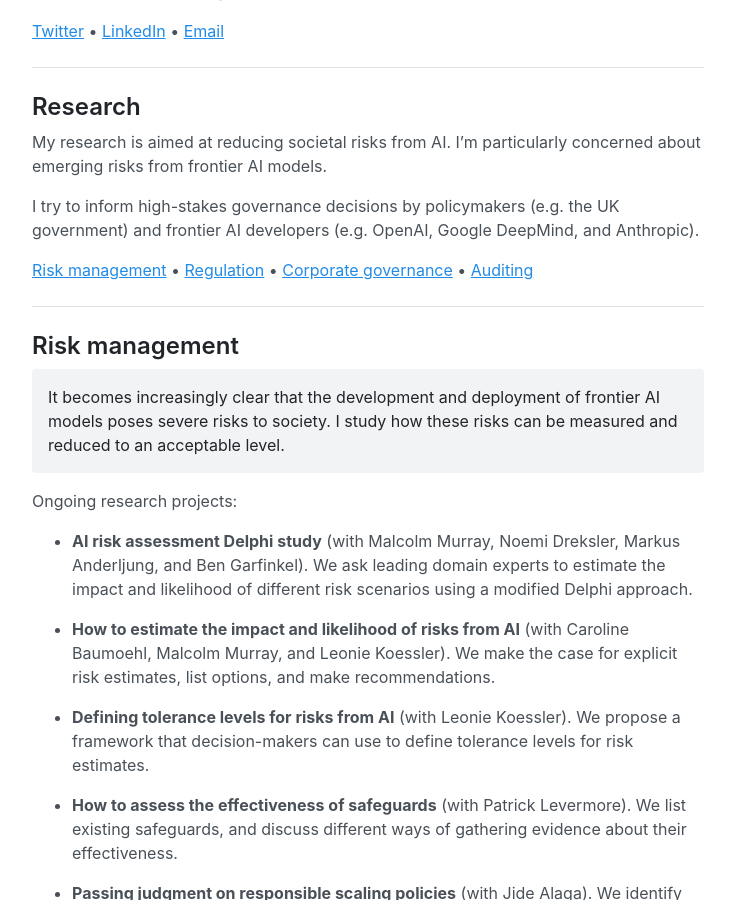
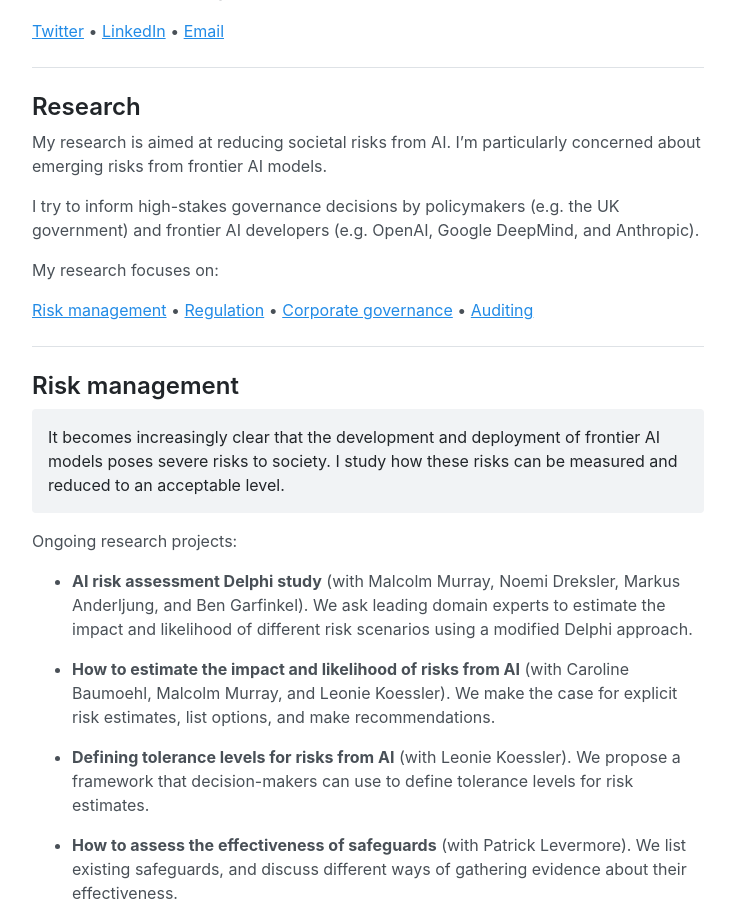
Before and after one commit to jonasschuett/jonasschuett.github.io, a Jekyll site: the page built from _posts/2020-04-04-introduction.md, in a window 1280 px wide and 900 px high, scrolled down 1017 px. Shown: the whole window, without its empty margins (272-1007 px from the left). Built offline with Jekyll 4.4.1, drawn with Linux system fonts in a browser that asks for light colours.

Commit message:
Update 2020-04-04-introduction.md

```diff
--- a/_posts/2020-04-04-introduction.md
+++ b/_posts/2020-04-04-introduction.md
@@ -23,6 +23,8 @@ I live in Berlin, but come to Oxford every four to six weeks. I‘m also regular
 My research is aimed at reducing societal risks from AI. I’m particularly concerned about emerging risks from frontier AI models.
 
 I try to inform high-stakes governance decisions by policymakers (e.g. the UK government) and frontier AI developers (e.g. OpenAI, Google DeepMind, and Anthropic).
+
+My research focuses on:
 
 [Risk management](#risk-management) • [Regulation](#regulation) • [Corporate governance](#corporate-governance) • [Auditing](#auditing)
 
```
